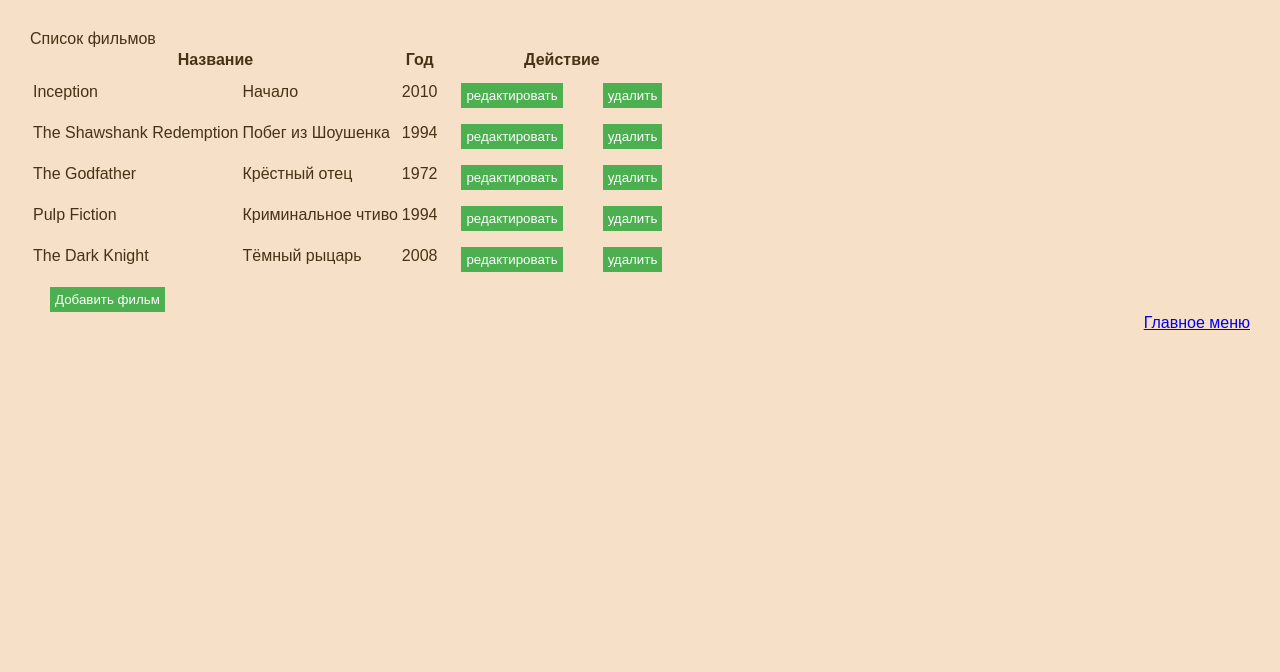
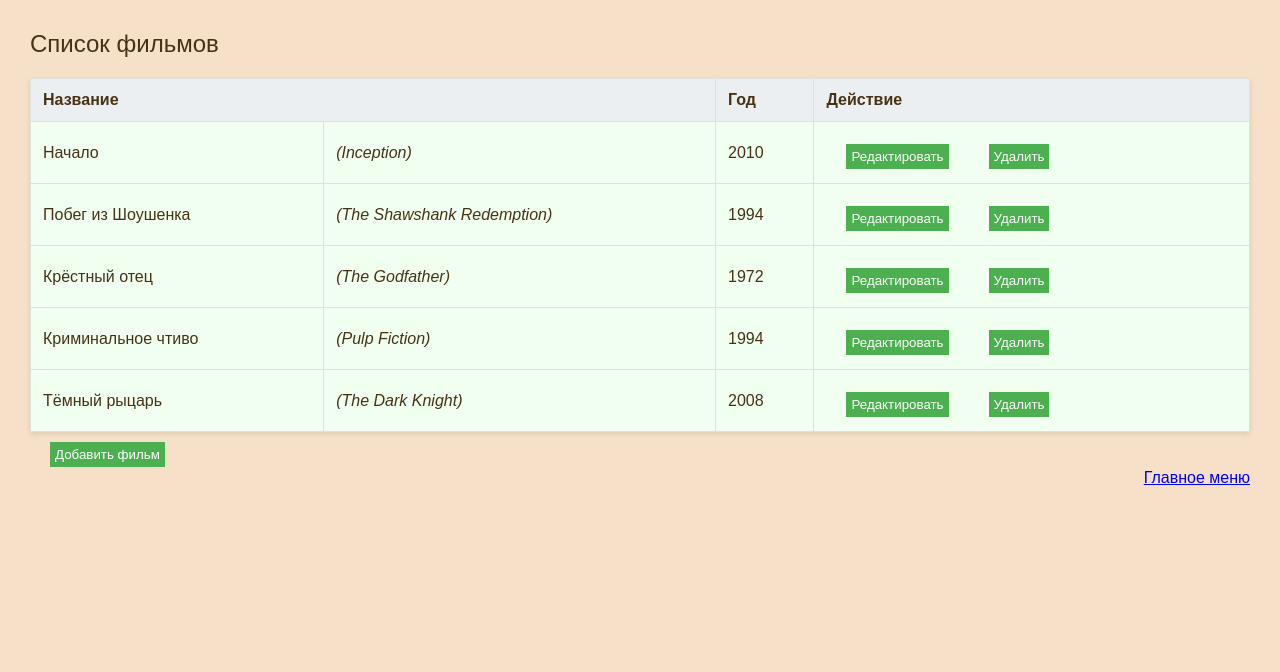
Before and after one commit to kisses-noo/webprogramming-labs-2, a Flask app: page /lab7 in a window 1280 px wide. Shown: the part 68-740 px from the top of the page. Run offline with Flask 3, Linux system fonts and the light colour scheme.

Commit message:
Самостоятельные задания

```diff
--- a/lab7.py
+++ b/lab7.py
@@ -1,4 +1,4 @@
-from flask import Blueprint, render_template, request, redirect, session, abort
+from flask import Blueprint, render_template, request, abort
 
 lab7 = Blueprint('lab7', __name__)
 
@@ -69,8 +69,14 @@ def put_film(id):
     if id < 0 or id >= len(films):
         return '', 404
     film = request.get_json()
+
+    # Автоматически заполняем оригинальное название, если оно пустое
+    if film['title'] == '' and film['title_ru'] != '':
+        film['title'] = film['title_ru']
+
     if film['description'] == '':
         return {'description': 'Заполнение описание'}, 400
+
     films[id]=film
     return films[id]
 
@@ -79,6 +85,10 @@ def add_film():
     # Получаем данные нового фильма из тела запроса
     new_film = request.get_json()
 
+    # Автоматически заполняем оригинальное название, если оно пустое
+    if new_film['title'] == '' and new_film['title_ru'] != '':
+        new_film['title'] = new_film['title_ru']
+
     if new_film['description'] == '':
         return {'description': 'Заполнение описание'}, 400
 
--- a/static/lab7/main.js
+++ b/static/lab7/main.js
@@ -8,23 +8,23 @@ function fillFilmList() {
         tbody.innerHTML = '';
         for(let i = 0; i<films.length; i++) {
             let tr = document.createElement('tr');
+            let tdTitleRus = document.createElement('td');
             let tdTitle = document.createElement('td');
-            let tdTitleRus = document.createElement('td');
             let tdYear = document.createElement('td');
             let tdActions = document.createElement('td');
 
-            tdTitle.innerText = films[i].title == films[i].title_ru ? '': films[i].title;
             tdTitleRus.innerText = films[i].title_ru;
+            tdTitle.innerHTML = films[i].title ? `<i>(${films[i].title})</i>` : '';  // показываем оригинальное название курсивом с скобками
             tdYear.innerText = films[i].year;
 
             let editButton = document.createElement('button');
-            editButton.innerText = 'редактировать';
+            editButton.innerText = 'Редактировать';
             editButton.onclick = function() {
                 editFilm(i);
-              };
+            };
 
             let delButton = document.createElement('button');
-            delButton.innerText = 'удалить';
+            delButton.innerText = 'Удалить';
             delButton.onclick = function(){
                 deleteFilm(i, films[i].title_ru);
             };
@@ -32,13 +32,13 @@ function fillFilmList() {
             tdActions.append(editButton);
             tdActions.append(delButton);
 
+            tr.append(tdTitleRus);
             tr.append(tdTitle);
-            tr.append(tdTitleRus);
             tr.append(tdYear);
             tr.append(tdActions);
             tbody.append(tr);
+        }
 
-        }
 
     })
 }
--- a/templates/lab7/lab7.html
+++ b/templates/lab7/lab7.html
@@ -8,23 +8,50 @@
 .modal {
     display: none;
     z-index: 100;
-    box-shadow: 3px 3px 5px black;
-    background: white;
-    width: 400px;
+    background: bisque;
+    width: 420px;
     left: 50%;
     top: 220px;
-    margin-left: -200px;
+    margin-left: -210px;
     position: absolute;
     padding: 20px;
+    border-radius: 8px;
+    box-shadow: 0 2px 5px rgba(0, 0, 0, 0.3);
 }
 .error-message {
     color: red;
 }
+
+.st {
+    color: BurtyWood;
+    font-size: 24px;
+    margin-bottom: 20px;
+}
+
+table {
+    width: 100%;
+    border-collapse: collapse;
+    margin-top: 20px;
+    background-color: Honeydew;
+    box-shadow: 0 2px 5px rgba(0, 0, 0, 0.1);
+}
+
+th, td {
+    padding: 12px;
+    text-align: left;
+    border: 1px solid #e0e0e0;
+}
+
+th {
+    background-color: #eceff1;
+}
+
+
 </style>
 {% endblock %}
 
 {% block main %}
-    <hl>Список фильмов</h1>
+<div class=st ><hl>Список фильмов</h1></div>
     <table>
         <thead>
             <tr>
```
